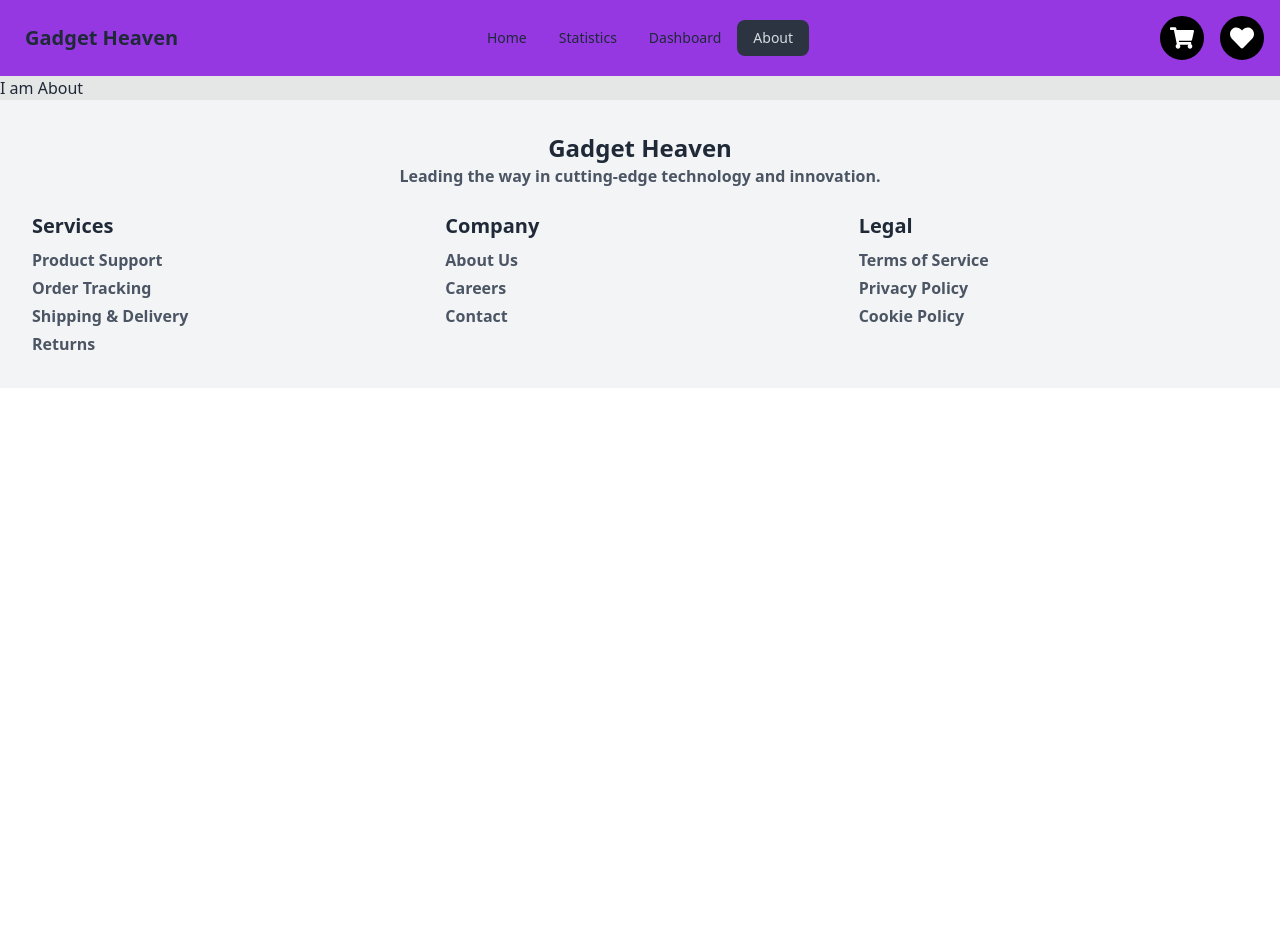
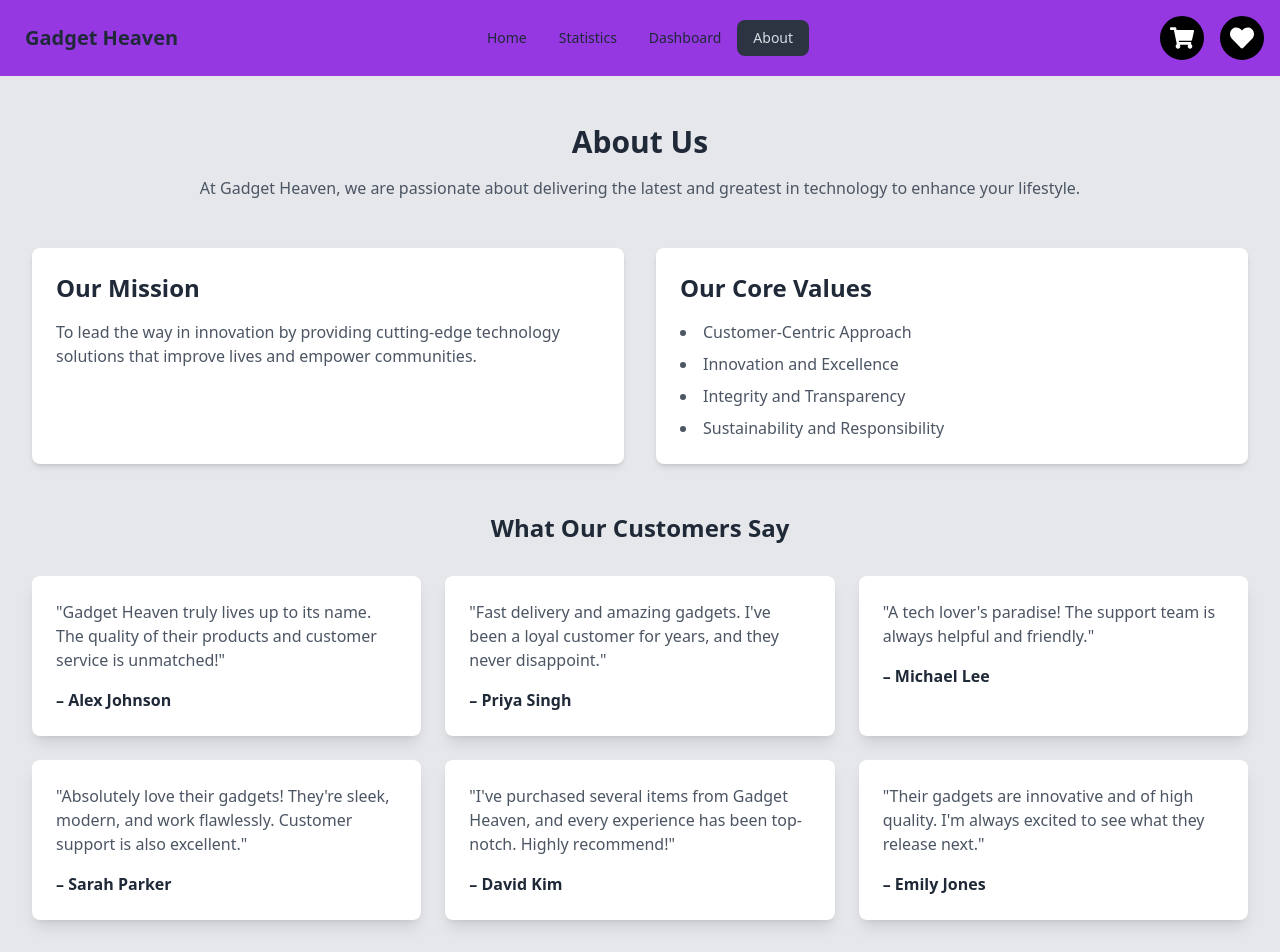
Before and after one commit to programming-hero-web-course-4/b10a8-gadget-heaven-yeasinrahman26, a React (Vite) app: page /about in a window 1280 px wide. Shown: the top 952 px of the page. Before the commit the page ends 800 px from the top, so only its background shows below. Built offline with nearby package versions, Linux system fonts and the light colour scheme.

Commit message:
adding about page

```diff
--- a/src/assets/components/Pages/About.jsx
+++ b/src/assets/components/Pages/About.jsx
@@ -2,9 +2,133 @@
 
 const About = () => {
     return (
-        <div>
-            <h1>I am About</h1>
-        </div>
+      <div>
+        <section className="bg-gray-200 py-12">
+          <div className="max-w-7xl mx-auto px-4 sm:px-6 lg:px-8">
+            {/* About Us Header */}
+            <div className="text-center mb-12">
+              <h2 className="text-3xl font-bold text-gray-800 mb-4">
+                About Us
+              </h2>
+              <p className="text-gray-600">
+                At Gadget Heaven, we are passionate about delivering the latest
+                and greatest in technology to enhance your lifestyle.
+              </p>
+            </div>
+
+            {/* Mission and Values */}
+            <div className="grid grid-cols-1 lg:grid-cols-2 gap-8 mb-12">
+              {/* Mission */}
+              <div className="bg-white shadow-md p-6 rounded-lg">
+                <h3 className="text-2xl font-bold text-gray-800 mb-4">
+                  Our Mission
+                </h3>
+                <p className="text-gray-600">
+                  To lead the way in innovation by providing cutting-edge
+                  technology solutions that improve lives and empower
+                  communities.
+                </p>
+              </div>
+              {/* Core Values */}
+              <div className="bg-white shadow-md p-6 rounded-lg">
+                <h3 className="text-2xl font-bold text-gray-800 mb-4">
+                  Our Core Values
+                </h3>
+                <ul className="list-disc list-inside text-gray-600 space-y-2">
+                  <li>Customer-Centric Approach</li>
+                  <li>Innovation and Excellence</li>
+                  <li>Integrity and Transparency</li>
+                  <li>Sustainability and Responsibility</li>
+                </ul>
+              </div>
+            </div>
+
+            {/* Reviews Section */}
+            <div className="mb-12">
+              <h3 className="text-2xl font-bold text-gray-800 text-center mb-8">
+                What Our Customers Say
+              </h3>
+              <div className="grid grid-cols-1 sm:grid-cols-2 lg:grid-cols-3 gap-6">
+                {/* Review 1 */}
+                <div className="bg-white shadow-lg p-6 rounded-lg">
+                  <p className="text-gray-600 mb-4">
+                    "Gadget Heaven truly lives up to its name. The quality of
+                    their products and customer service is unmatched!"
+                  </p>
+                  <div className="text-gray-800 font-semibold">
+                    – Alex Johnson
+                  </div>
+                </div>
+                {/* Review 2 */}
+                <div className="bg-white shadow-lg p-6 rounded-lg">
+                  <p className="text-gray-600 mb-4">
+                    "Fast delivery and amazing gadgets. I've been a loyal
+                    customer for years, and they never disappoint."
+                  </p>
+                  <div className="text-gray-800 font-semibold">
+                    – Priya Singh
+                  </div>
+                </div>
+                {/* Review 3 */}
+                <div className="bg-white shadow-lg p-6 rounded-lg">
+                  <p className="text-gray-600 mb-4">
+                    "A tech lover's paradise! The support team is always helpful
+                    and friendly."
+                  </p>
+                  <div className="text-gray-800 font-semibold">
+                    – Michael Lee
+                  </div>
+                </div>
+                {/* Review 4 */}
+                <div className="bg-white shadow-lg p-6 rounded-lg">
+                  <p className="text-gray-600 mb-4">
+                    "Absolutely love their gadgets! They're sleek, modern, and
+                    work flawlessly. Customer support is also excellent."
+                  </p>
+                  <div className="text-gray-800 font-semibold">
+                    – Sarah Parker
+                  </div>
+                </div>
+                {/* Review 5 */}
+                <div className="bg-white shadow-lg p-6 rounded-lg">
+                  <p className="text-gray-600 mb-4">
+                    "I've purchased several items from Gadget Heaven, and every
+                    experience has been top-notch. Highly recommend!"
+                  </p>
+                  <div className="text-gray-800 font-semibold">– David Kim</div>
+                </div>
+                {/* Review 6 */}
+                <div className="bg-white shadow-lg p-6 rounded-lg">
+                  <p className="text-gray-600 mb-4">
+                    "Their gadgets are innovative and of high quality. I'm
+                    always excited to see what they release next."
+                  </p>
+                  <div className="text-gray-800 font-semibold">
+                    – Emily Jones
+                  </div>
+                </div>
+              </div>
+            </div>
+
+            {/* Call to Action */}
+            <div className="text-center">
+              <h3 className="text-2xl font-bold text-gray-800 mb-4">
+                Want to Know More?
+              </h3>
+              <p className="text-gray-600 mb-6">
+                Join us on our journey to innovation. Explore our latest
+                products and stay updated with cutting-edge tech.
+              </p>
+              <a
+                href="#explore"
+                className="px-6 py-3 bg-blue-600 text-white rounded-lg shadow-lg hover:bg-blue-500"
+              >
+                Explore Now
+              </a>
+            </div>
+          </div>
+        </section>
+      </div>
     );
 };
 
--- a/src/assets/components/Pages/Statistics.jsx
+++ b/src/assets/components/Pages/Statistics.jsx
@@ -2,8 +2,9 @@
 
 const Statistics = () => {
     return (
-      <div>
-        <h1>I am Statistics</h1>
+      <div className="my-52 mx-10 bg-base-300">
+        <h1 className="text-5xl font-bold py-5">This page will be Available Soon </h1>
+        <p className="font-semibold">please check other options</p>
       </div>
     );
 };
```
